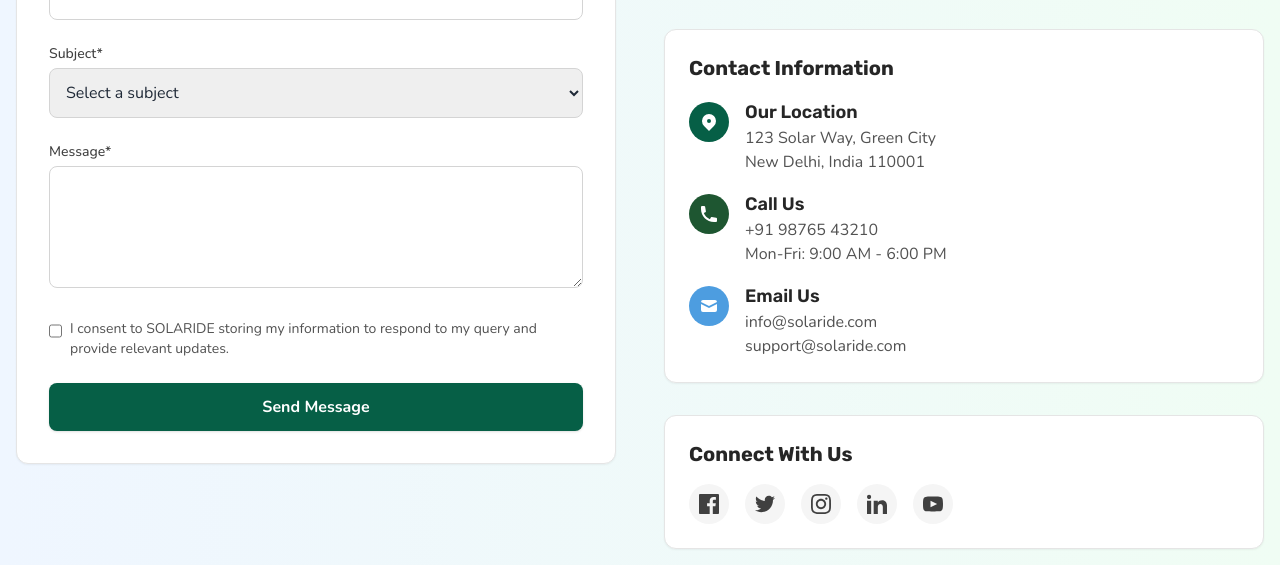
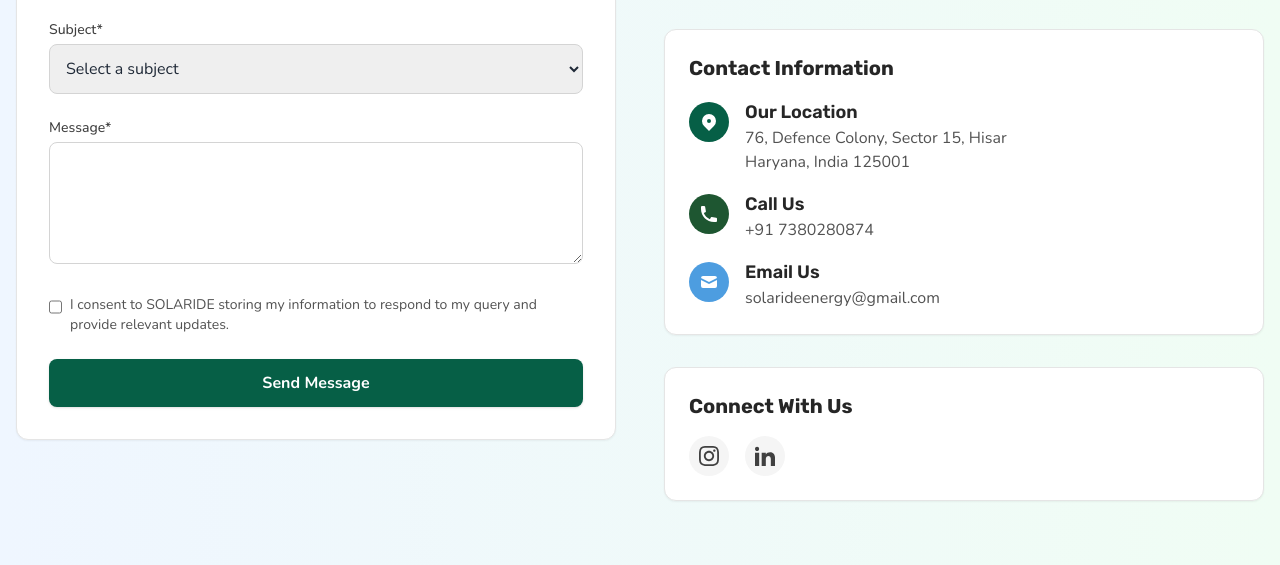
Before and after one commit to Nitin0000/solaride, a plain HTML site: page index.html in a window 1280 px wide. Shown: the part 7351-7916 px from the top of the page. Drawn offline with nearby package versions, Linux system fonts and the light colour scheme.

Commit message:
Contact updates

```diff
--- a/index.html
+++ b/index.html
@@ -2685,8 +2685,8 @@
                 </div>
                 <div class="ml-4">
                   <h4 class="text-lg font-semibold text-neutral-800">Our Location</h4>
-                  <p class="text-neutral-600">123 Solar Way, Green City</p>
-                  <p class="text-neutral-600">New Delhi, India 110001</p>
+                  <p class="text-neutral-600">76, Defence Colony, Sector 15, Hisar</p>
+                  <p class="text-neutral-600">Haryana, India 125001</p>
                 </div>
               </div>
 
@@ -2698,8 +2698,8 @@
                 </div>
                 <div class="ml-4">
                   <h4 class="text-lg font-semibold text-neutral-800">Call Us</h4>
-                  <p class="text-neutral-600">+91 98765 43210</p>
-                  <p class="text-neutral-600">Mon-Fri: 9:00 AM - 6:00 PM</p>
+                  <p class="text-neutral-600">+91 7380280874</p>
+                  <!-- <p class="text-neutral-600">Mon-Fri: 9:00 AM - 8:00 PM</p> -->
                 </div>
               </div>
 
@@ -2712,8 +2712,8 @@
                 </div>
                 <div class="ml-4">
                   <h4 class="text-lg font-semibold text-neutral-800">Email Us</h4>
-                  <p class="text-neutral-600">info@solaride.com</p>
-                  <p class="text-neutral-600">support@solaride.com</p>
+                  <p class="text-neutral-600">solarideenergy@gmail.com</p>
+                  <!-- <p class="text-neutral-600"></p> -->
                 </div>
               </div>
             </div>
@@ -2722,7 +2722,7 @@
           <div class="bg-white p-6 rounded-xl shadow-sm border border-neutral-200">
             <h3 class="text-xl font-bold text-neutral-800 mb-4">Connect With Us</h3>
             <div class="flex space-x-4">
-              <a href="#" class="w-10 h-10 rounded-full bg-neutral-100 flex items-center justify-center hover:bg-[#065f46] transition-colors duration-300 group">
+              <!-- <a href="#" class="w-10 h-10 rounded-full bg-neutral-100 flex items-center justify-center hover:bg-[#065f46] transition-colors duration-300 group">
                 <svg xmlns="http://www.w3.org/2000/svg" class="h-5 w-5 text-neutral-700 group-hover:text-white" fill="currentColor" viewBox="0 0 24 24">
                   <path d="M22.675 0h-21.35c-.732 0-1.325.593-1.325 1.325v21.351c0 .731.593 1.324 1.325 1.324h11.495v-9.294h-3.128v-3.622h3.128v-2.671c0-3.1 1.893-4.788 4.659-4.788 1.325 0 2.463.099 2.795.143v3.24l-1.918.001c-1.504 0-1.795.715-1.795 1.763v2.313h3.587l-.467 3.622h-3.12v9.293h6.116c.73 0 1.323-.593 1.323-1.325v-21.35c0-.732-.593-1.325-1.325-1.325z"/>
                 </svg>
@@ -2731,22 +2731,22 @@
                 <svg xmlns="http://www.w3.org/2000/svg" class="h-5 w-5 text-neutral-700 group-hover:text-white" fill="currentColor" viewBox="0 0 24 24">
                   <path d="M24 4.557c-.883.392-1.832.656-2.828.775 1.017-.609 1.798-1.574 2.165-2.724-.951.564-2.005.974-3.127 1.195-.897-.957-2.178-1.555-3.594-1.555-3.179 0-5.515 2.966-4.797 6.045-4.091-.205-7.719-2.165-10.148-5.144-1.29 2.213-.669 5.108 1.523 6.574-.806-.026-1.566-.247-2.229-.616-.054 2.281 1.581 4.415 3.949 4.89-.693.188-1.452.232-2.224.084.626 1.956 2.444 3.379 4.6 3.419-2.07 1.623-4.678 2.348-7.29 2.04 2.179 1.397 4.768 2.212 7.548 2.212 9.142 0 14.307-7.721 13.995-14.646.962-.695 1.797-1.562 2.457-2.549z"/>
                 </svg>
-              </a>
-              <a href="#" class="w-10 h-10 rounded-full bg-neutral-100 flex items-center justify-center hover:bg-[#065f46] transition-colors duration-300 group">
+              </a> -->
+              <a target="_blank" href="https://www.instagram.com/pankajmahla_/" class="w-10 h-10 rounded-full bg-neutral-100 flex items-center justify-center hover:bg-[#065f46] transition-colors duration-300 group">
                 <svg xmlns="http://www.w3.org/2000/svg" class="h-5 w-5 text-neutral-700 group-hover:text-white" fill="currentColor" viewBox="0 0 24 24">
                   <path d="M12 2.163c3.204 0 3.584.012 4.85.07 3.252.148 4.771 1.691 4.919 4.919.058 1.265.069 1.645.069 4.849 0 3.205-.012 3.584-.069 4.849-.149 3.225-1.664 4.771-4.919 4.919-1.266.058-1.644.07-4.85.07-3.204 0-3.584-.012-4.849-.07-3.26-.149-4.771-1.699-4.919-4.92-.058-1.265-.07-1.644-.07-4.849 0-3.204.013-3.583.07-4.849.149-3.227 1.664-4.771 4.919-4.919 1.266-.057 1.645-.069 4.849-.069zm0-2.163c-3.259 0-3.667.014-4.947.072-4.358.2-6.78 2.618-6.98 6.98-.059 1.281-.073 1.689-.073 4.948 0 3.259.014 3.668.072 4.948.2 4.358 2.618 6.78 6.98 6.98 1.281.058 1.689.072 4.948.072 3.259 0 3.668-.014 4.948-.072 4.354-.2 6.782-2.618 6.979-6.98.059-1.28.073-1.689.073-4.948 0-3.259-.014-3.667-.072-4.947-.196-4.354-2.617-6.78-6.979-6.98-1.281-.059-1.69-.073-4.949-.073zm0 5.838c-3.403 0-6.162 2.759-6.162 6.162s2.759 6.163 6.162 6.163 6.162-2.759 6.162-6.163c0-3.403-2.759-6.162-6.162-6.162zm0 10.162c-2.209 0-4-1.79-4-4 0-2.209 1.791-4 4-4s4 1.791 4 4c0 2.21-1.791 4-4 4zm6.406-11.845c-.796 0-1.441.645-1.441 1.44s.645 1.44 1.441 1.44c.795 0 1.439-.645 1.439-1.44s-.644-1.44-1.439-1.44z"/>
                 </svg>
               </a>
-              <a href="#" class="w-10 h-10 rounded-full bg-neutral-100 flex items-center justify-center hover:bg-[#065f46] transition-colors duration-300 group">
+              <a target="_blank" href="https://www.linkedin.com/company/solaride1/" class="w-10 h-10 rounded-full bg-neutral-100 flex items-center justify-center hover:bg-[#065f46] transition-colors duration-300 group">
                 <svg xmlns="http://www.w3.org/2000/svg" class="h-5 w-5 text-neutral-700 group-hover:text-white" fill="currentColor" viewBox="0 0 24 24">
                   <path d="M4.98 3.5c0 1.381-1.11 2.5-2.48 2.5s-2.48-1.119-2.48-2.5c0-1.38 1.11-2.5 2.48-2.5s2.48 1.12 2.48 2.5zm.02 4.5h-5v16h5v-16zm7.982 0h-4.968v16h4.969v-8.399c0-4.67 6.029-5.052 6.029 0v8.399h4.988v-10.131c0-7.88-8.922-7.593-11.018-3.714v-2.155z"/>
                 </svg>
               </a>
-              <a href="#" class="w-10 h-10 rounded-full bg-neutral-100 flex items-center justify-center hover:bg-[#065f46] transition-colors duration-300 group">
+              <!-- <a href="#" class="w-10 h-10 rounded-full bg-neutral-100 flex items-center justify-center hover:bg-[#065f46] transition-colors duration-300 group">
                 <svg xmlns="http://www.w3.org/2000/svg" class="h-5 w-5 text-neutral-700 group-hover:text-white" fill="currentColor" viewBox="0 0 24 24">
                   <path d="M19.615 3.184c-3.604-.246-11.631-.245-15.23 0-3.897.266-4.356 2.62-4.385 8.816.029 6.185.484 8.549 4.385 8.816 3.6.245 11.626.246 15.23 0 3.897-.266 4.356-2.62 4.385-8.816-.029-6.185-.484-8.549-4.385-8.816zm-10.615 12.816v-8l8 3.993-8 4.007z"/>
                 </svg>
-              </a>
+              </a> -->
             </div>
           </div>
         </div>
```
Also changed, not shown: 1 other file.
